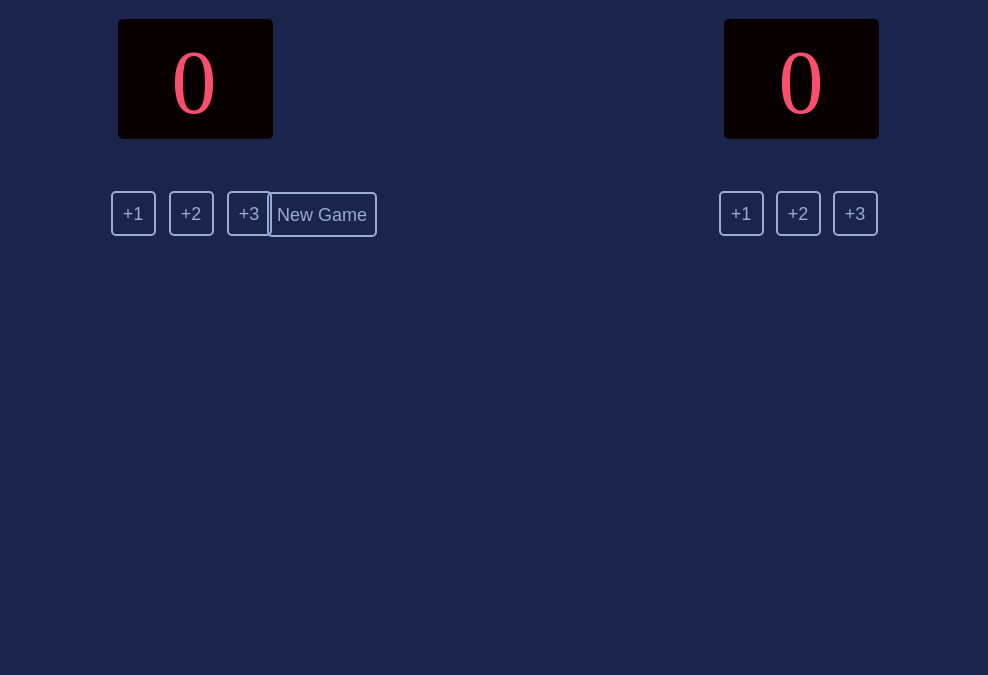
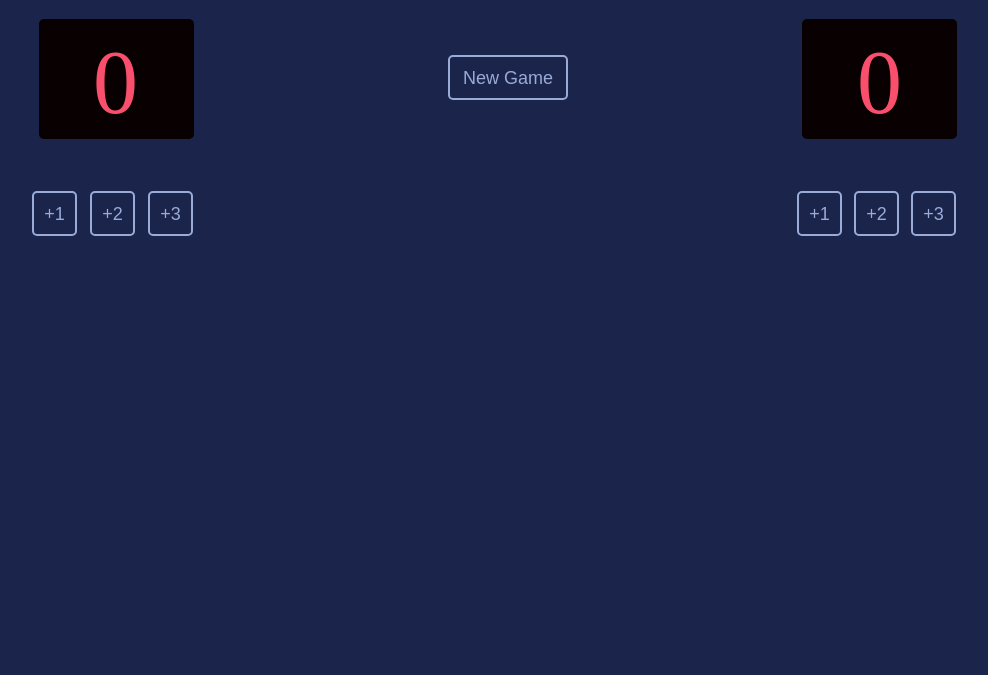
Before and after one commit to MartinTI21/basketball-scoreboard, a plain HTML site: page index.html in a window 1280 px wide. Shown: the part 125-800 px from the top of the page, without its empty margins (140-1128 px from the left). Drawn offline with nearby package versions, Linux system fonts and the light colour scheme.

Commit message:
Add files via upload

```diff
--- a/index.css
+++ b/index.css
@@ -114,16 +114,14 @@ border-radius: 5px;
 margin-bottom: 26px;
 }
 #button4{
-    margin-left: 95px;
-
+    margin-left: 95px
 }
 #button5{
     margin-right: 8px;
     margin-left: 8px;
 }
 #button7{
-    margin-top: 46px;
-    position: absolute;
-    width: 110px;
-    margin-left: 325px
+    width: 120px;
+    margin-left: 50%;
+    margin-top: 150%
 }
--- a/index.html
+++ b/index.html
@@ -10,6 +10,10 @@
                 <button id="button1" onclick="add1()">+1</button>
                 <button id="button2" onclick="add2()">+2</button>
                 <button id="button3" onclick="add3()">+3</button>
+
+            </div>
+            <div>
+            <button id= "button7" onclick="resetgame()">New Game</button>
             </div>
             <div>
                 <h3 id="guest-el">GUEST</h3>
@@ -18,7 +22,6 @@
                 <button id="button5" onclick="add2g()">+2</button>
                 <button id="button6" onclick="add3g()">+3</button>
             </div>
-            <button id= "button7" onclick="resetgame()">New Game</button>
         </div>
         <script src="index.js"></script>
     </body>
```
